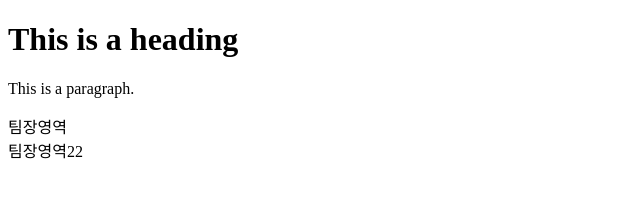
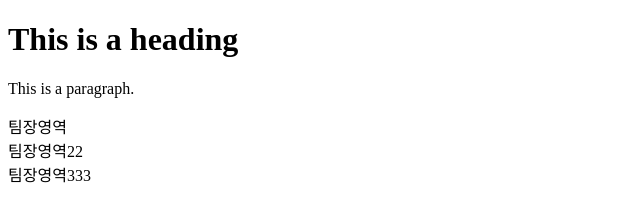
Before and after one commit to lunalunaJA/company-project, a plain HTML site: page index.html in a window 1280 px wide. Shown: the whole page, without its empty margins (0-640 px from the left). Drawn offline with Linux system fonts and the light colour scheme.

Commit message:
t commit

```diff
--- a/index.html
+++ b/index.html
@@ -8,6 +8,7 @@
 
 <div> 팀장영역 </div>
 <div> 팀장영역22 </div>
+<div> 팀장영역333 </div>
 
 </body>
 </html>
```
